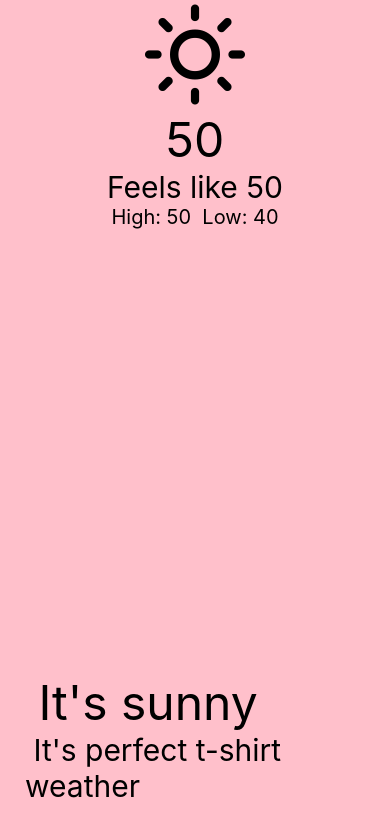
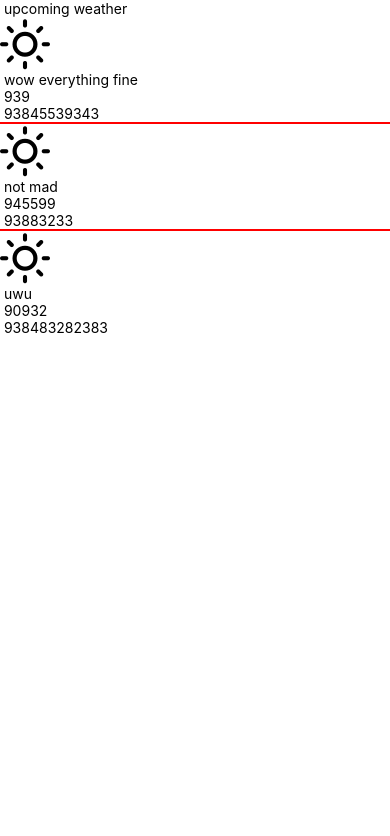
Before and after one commit to QuinntonCarter/nativeWeather, a React Native app: screen / in a window 390 px wide. Shown: the top 836 px of the page. Built offline with nearby package versions, Linux system fonts and the light colour scheme.

Commit message:
debugged flatlist issue, there was an extra component re the tutorial

```diff
--- a/App.js
+++ b/App.js
@@ -11,8 +11,8 @@ const styles = StyleSheet.create({
 export default function App() {
   return (
     <View style={styles.container}>
-      <CurrentWeather />
-      {/* <UpcomingWeather /> */}
+      {/* <CurrentWeather /> */}
+      <UpcomingWeather />
     </View>
   )
 }
--- a/src/components/UpcomingWeather.js
+++ b/src/components/UpcomingWeather.js
@@ -3,10 +3,11 @@ import { Feather } from '@expo/vector-icons'
 
 const styles = StyleSheet.create({
   container: {
-    flex: 1
+    flex: 1,
+    color: 'red'
   }
 })
-const data = [
+const DATA = [
   {
     dt: 'wow everything fine',
     min: 939,
@@ -23,29 +24,31 @@ const data = [
     max: 938483282383
   }
 ]
-const Item = (props) => {
-  const { dt, min, max } = props
+function Item({ item }) {
   return (
     <View>
-      <Feather name={'sun'} size={50} color={'white'} />
-      <Text> {dt} </Text>
-      <Text>{min}</Text>
-      <Text>{max}</Text>
+      <Feather name={'sun'} size={50} color={'black'} />
+      <Text> {item.dt} </Text>
+      <Text> {item.min} </Text>
+      <Text> {item.max} </Text>
     </View>
   )
 }
 
 export default function UpcomingWeather() {
-  const renderedItem = ({ item }) => (
-    <Item
-      condition={item.weather[0].main}
-      desc={item.weather[0].description}
-    ></Item>
-  )
   return (
     <SafeAreaView style={styles.container}>
       <Text> upcoming weather </Text>
-      <FlatList data={data} renderItem={renderedItem} />
+      <FlatList
+        data={DATA}
+        // adds key to each item in flatlist
+        keyExtractor={(item) => item.min + item.max}
+        renderItem={({ item }) => <Item item={item} />}
+        // renders divider between each item in flatlist
+        ItemSeparatorComponent={() => (
+          <View style={{ backgroundColor: 'red', height: 2 }} />
+        )}
+      />
     </SafeAreaView>
   )
 }
```
